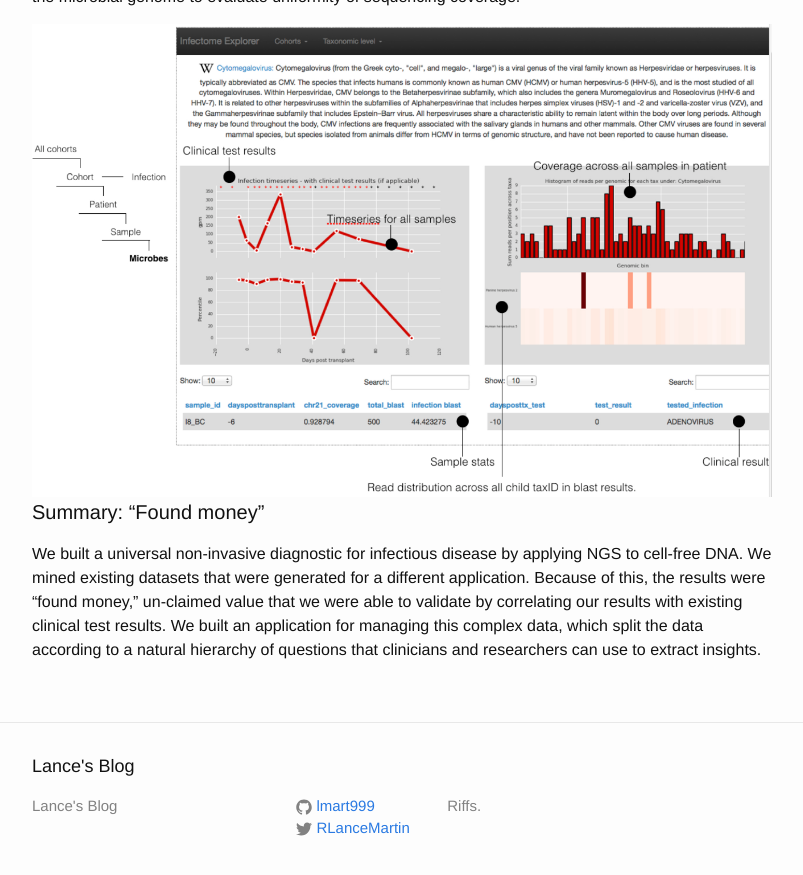
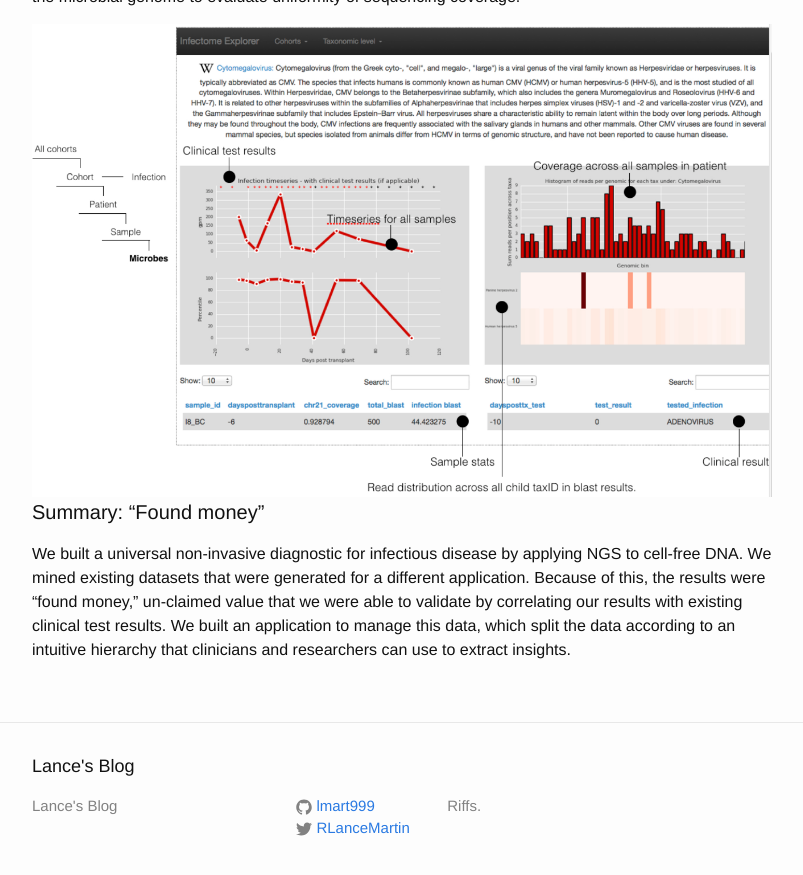
Before and after one commit to rlancemartin/rlancemartin.github.io, a Jekyll site: the page built from _posts/2015-02-10-infectome.markdown, in a window 1280 px wide and 900 px high, scrolled down 5672 px. Shown: the top 875 px of the window, without its empty margins (238-1041 px from the left). Built offline with Jekyll 4.4.1, drawn with Linux system fonts in a browser that asks for light colours; Markdown is read by kramdown in place of the engine named in the settings.

Commit message:
Updated.

```diff
--- a/_posts/2015-02-10-infectome.markdown
+++ b/_posts/2015-02-10-infectome.markdown
@@ -152,4 +152,4 @@ With these basics in place, it was also easy to design views with more complex o
 
 ####Summary: "Found money"
 
-We built a universal non-invasive diagnostic for infectious disease by applying NGS to cell-free DNA. We mined existing datasets that were generated for a different application. Because of this, the results were "found money," un-claimed value that we were able to validate by correlating our results with existing clinical test results. We built an application for managing this complex data, which split the data according to a natural hierarchy of questions that clinicians and researchers can use to extract insights.
+We built a universal non-invasive diagnostic for infectious disease by applying NGS to cell-free DNA. We mined existing datasets that were generated for a different application. Because of this, the results were "found money," un-claimed value that we were able to validate by correlating our results with existing clinical test results. We built an application to manage this data, which split the data according to an intuitive hierarchy that clinicians and researchers can use to extract insights.
```
